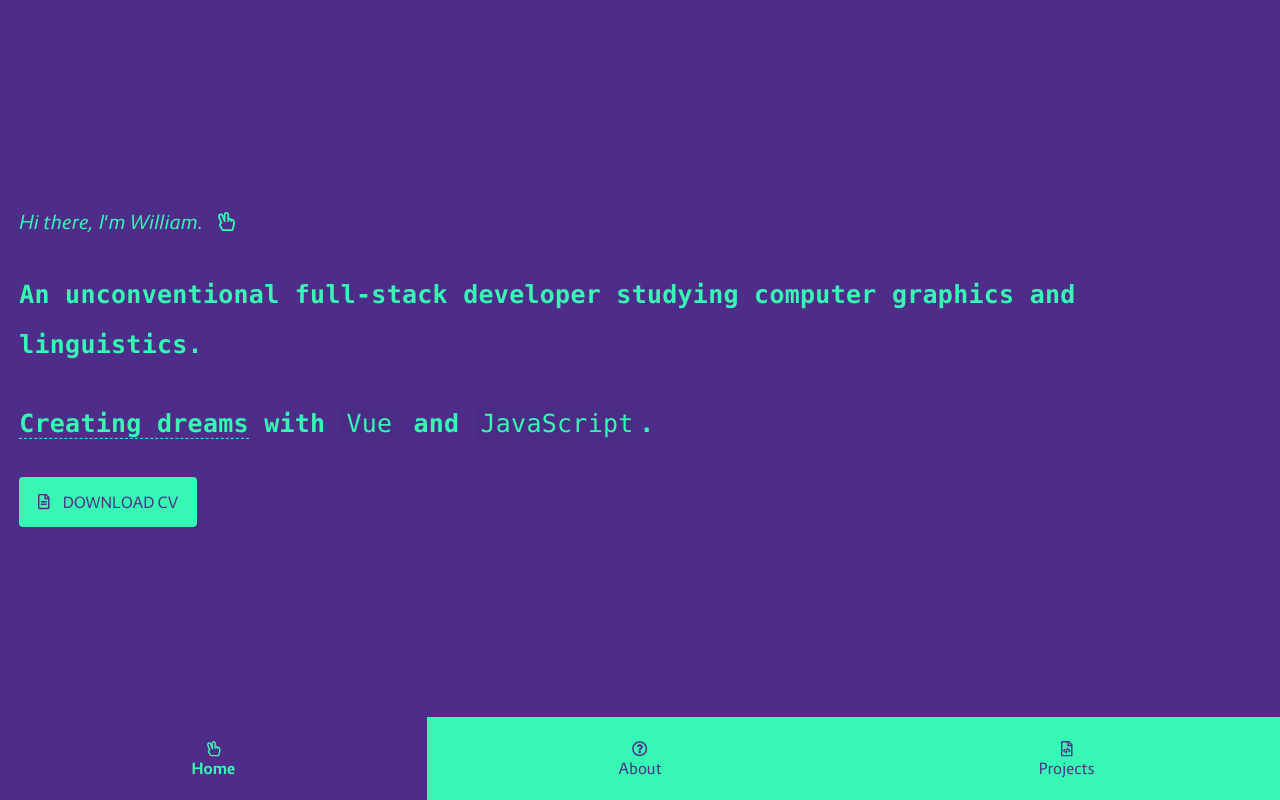
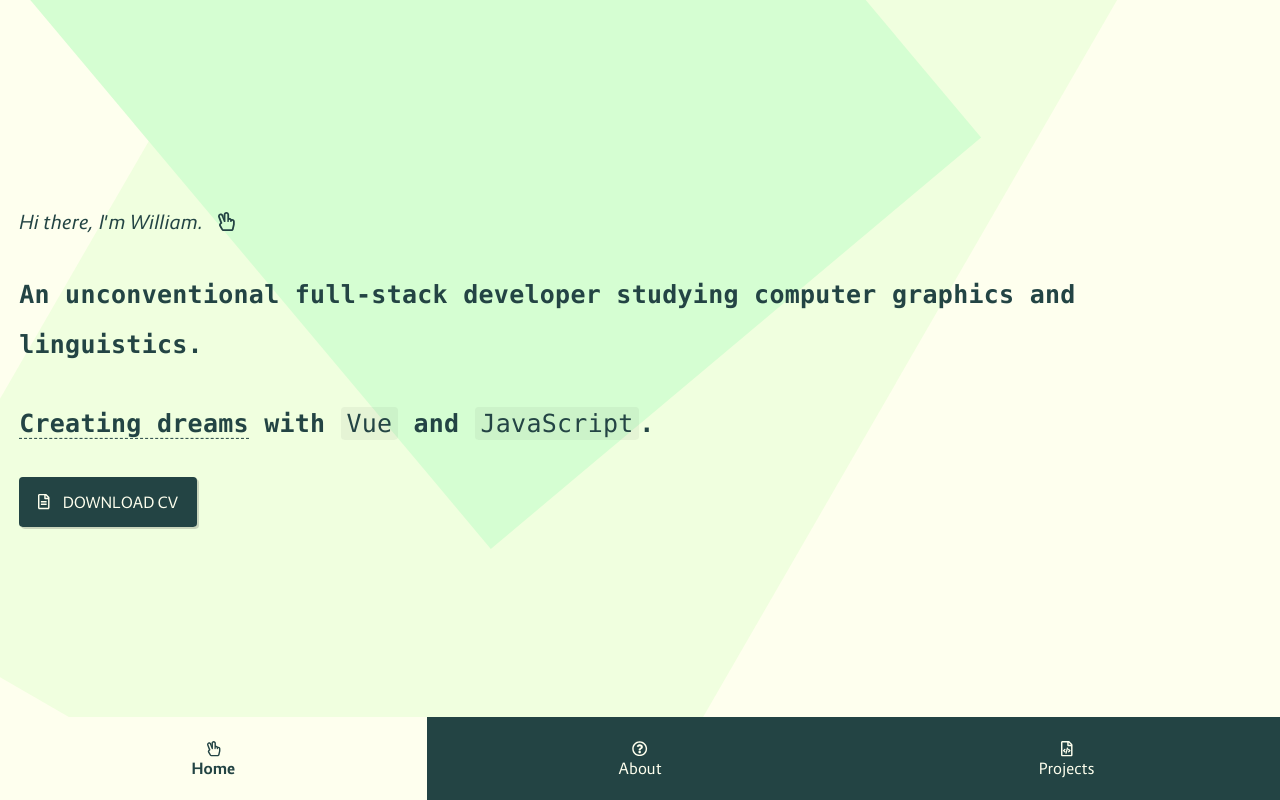
Before and after one commit to gluntn2/personal-page, a Vue app: page /projects in a window 1280 px wide. Built offline with nearby package versions, Linux system fonts and the light colour scheme.

Commit message:
bg changed

```diff
--- a/src/App.vue
+++ b/src/App.vue
@@ -1,7 +1,10 @@
 <template>
   <div id="app">
     <router-view class="main-view" />
-    <div id="bg" />
+    <div id="bg">
+      <div class="one square"></div>
+      <div class="two square"></div>
+    </div>
     <Nav />
   </div>
 </template>
@@ -30,7 +33,24 @@ export default Vue.extend({
     width: 100%
     opacity: .2
     z-index: -1
-    // background: url('./assets/img/chevron.png') repeat
+    .square
+      position: fixed
+      opacity: 1
+      &.one
+        height: 80%
+        width: 70%
+        background: var(--green)
+        top: -40%
+        transform: rotate(50deg)
+        z-index: -2
+      &.two
+        width: 60%
+        height: 150%
+        background: var(--honey-dew)
+        top: -40%
+        left: 10%
+        transform: rotate(30deg)
+        z-index: -3
   .header
     margin: 1.5rem 0
     font-weight: 900
--- a/src/assets/sass/_var.sass
+++ b/src/assets/sass/_var.sass
@@ -1,10 +1,10 @@
 :root
   // --secondary: #4d2d89
   // --primary: #36f7b3
-  --primary: #4d2d89
-  --secondary: #36f7b3
-  --white: #eeeeee
-  --black: #323232
+  --primary: #feffee
+  --secondary: #234444
+  --green: #36f763
+  --honey-dew: #b9ffa3
 
   --font: "Route 159"
   --font-second: "Fira Code", "Monaco", monospace
--- a/src/assets/sass/main.sass
+++ b/src/assets/sass/main.sass
@@ -1,3 +1,3 @@
 @use '_reset'
+@use '_var'
 @use '_global'
-@use '_var'
```
Also changed, not shown: src/transitionState.js (added).
